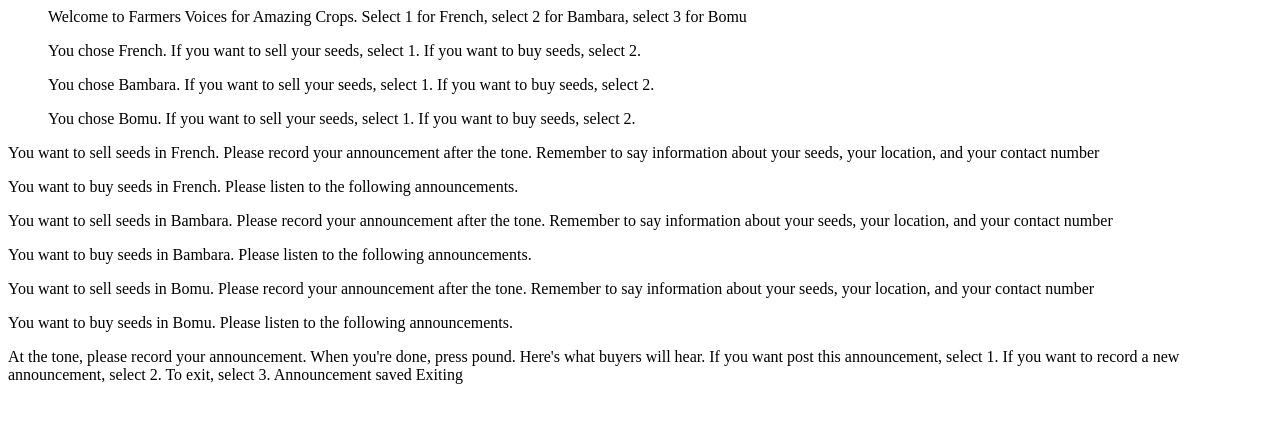
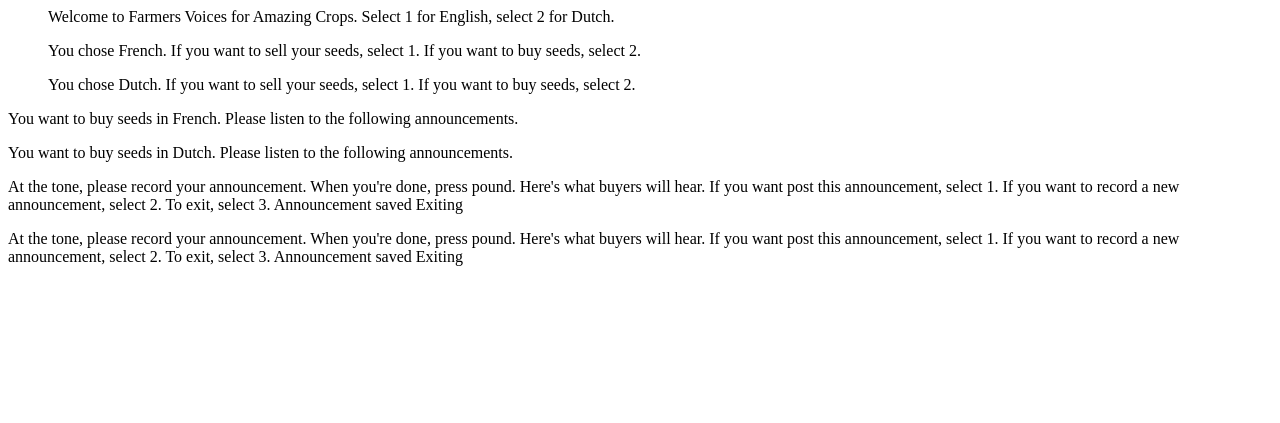
Before and after one commit to lkuffo/farmers-voice, a Flask app: template templates/main.html in a window 1280 px wide. Shown: the top 423 px of the page. Run offline with Flask 2, Linux system fonts and the light colour scheme; the template is opened without the code that fills it, so the values that code supplies are empty.

Commit message:
Separating languages

```diff
--- a/app.py
+++ b/app.py
@@ -22,9 +22,9 @@ def vxml():
     return response
 
 
-@app.route('/announcements/<filename>', methods=['GET'])
-def play_announcement(filename):
-    path_to_file = "./announcements/" + filename
+@app.route('/announcements/<lang>/<filename>', methods=['GET'])
+def play_announcement(lang, filename):
+    path_to_file = "./announcements/" + lang + '/' + filename
 
     return send_file(
         path_to_file,
@@ -32,12 +32,12 @@ def play_announcement(filename):
         as_attachment=False)
 
 
-@app.route('/play_announcements', methods=['GET'])
-def play_announcements():
+@app.route('/play_announcements/<lang>', methods=['GET'])
+def play_announcements(lang):
     file_endpoints = []
-    for file in os.listdir('./announcements'):
+    for file in os.listdir('./announcements/' + lang):
         if file.endswith('.wav'):
-            file_endpoints.append('/announcements/' + file)
+            file_endpoints.append('/announcements/' + lang + '/' + file)
     print(file_endpoints)
 
     template = render_template('play_announcements.html', announcements=file_endpoints)
@@ -46,8 +46,8 @@ def play_announcements():
     return response
 
 
-@app.route('/announcement', methods=['POST'])
-def upload_voice():
+@app.route('/announcement/<lang>', methods=['POST'])
+def upload_voice(lang):
     # check if the post request has the file part
     print(request)
     print(request.files)
@@ -55,7 +55,7 @@ def upload_voice():
         return 'not good', 500
     file = request.files['announcement']
     filename = secure_filename(file.filename)
-    file.save(os.path.join(app.config['UPLOAD_FOLDER'], filename))
+    file.save(os.path.join(app.config['UPLOAD_FOLDER'], lang, filename))
     template = render_template('announcement_saved.html')
     response = make_response(template)
     response.headers['Content-Type'] = 'application/xml'
--- a/templates/main.html
+++ b/templates/main.html
@@ -1,57 +1,64 @@
 <vxml version="2.1">
    <menu id="language" dtmf="true">
-      <prompt>Welcome to Farmers Voices for Amazing Crops. Select 1 for French, select 2 for Bambara, select 3 for Bomu</prompt>
+      <prompt>Welcome to Farmers Voices for Amazing Crops. Select 1 for English, select 2 for Dutch.</prompt>
       <choice next="#french" />
-      <choice next="#bambara" />
-      <choice next="#bomu" />
+      <choice next="#dutch" />
+<!--      <choice next="#bambara" />-->
+<!--      <choice next="#bomu" />-->
    </menu>
    <menu id="french" dtmf="true">
       <prompt>You chose French. If you want to sell your seeds, select 1. If you want to buy seeds, select 2.</prompt>
-      <choice next="#record_announcement" />
+      <choice next="#record_announcement_french" />
       <choice next="#french_buy" />
    </menu>
-   <menu id="bambara" dtmf="true">
-      <prompt>You chose Bambara. If you want to sell your seeds, select 1. If you want to buy seeds, select 2.</prompt>
-      <choice next="#bambara_sell" />
-      <choice next="#bambara_buy" />
+   <menu id="dutch" dtmf="true">
+      <prompt>You chose Dutch. If you want to sell your seeds, select 1. If you want to buy seeds, select 2.</prompt>
+      <choice next="#record_announcement_dutch" />
+      <choice next="#dutch_buy" />
    </menu>
-   <menu id="bomu" dtmf="true">
-      <prompt>You chose Bomu. If you want to sell your seeds, select 1. If you want to buy seeds, select 2.</prompt>
-      <choice next="#bomu_sell" />
-      <choice next="#bomu_buy" />
-   </menu>
-   <form id="french_sell">
-      <block>
-         <prompt>You want to sell seeds in French. Please record your announcement after the tone. Remember to say information about your seeds, your location, and your contact number</prompt>
-      </block>
-   </form>
+<!--   <menu id="bambara" dtmf="true">-->
+<!--      <prompt>You chose Bambara. If you want to sell your seeds, select 1. If you want to buy seeds, select 2.</prompt>-->
+<!--      <choice next="#bambara_sell" />-->
+<!--      <choice next="#bambara_buy" />-->
+<!--   </menu>-->
+<!--   <menu id="bomu" dtmf="true">-->
+<!--      <prompt>You chose Bomu. If you want to sell your seeds, select 1. If you want to buy seeds, select 2.</prompt>-->
+<!--      <choice next="#bomu_sell" />-->
+<!--      <choice next="#bomu_buy" />-->
+<!--   </menu>-->
    <form id="french_buy">
       <block>
          <prompt>You want to buy seeds in French. Please listen to the following announcements.</prompt>
-         <submit next="/play_announcements" method="get"/>
+         <submit next="/play_announcements/lang1" method="get"/>
       </block>
    </form>
-   <form id="bambara_sell">
+   <form id="dutch_buy">
       <block>
-         <prompt>You want to sell seeds in Bambara. Please record your announcement after the tone. Remember to say information about your seeds, your location, and your contact number</prompt>
+         <prompt>You want to buy seeds in Dutch. Please listen to the following announcements.</prompt>
+         <submit next="/play_announcements/lang2" method="get"/>
       </block>
    </form>
-   <form id="bambara_buy">
-      <block>
-         <prompt>You want to buy seeds in Bambara. Please listen to the following announcements.</prompt>
-      </block>
-   </form>
-   <form id="bomu_sell">
-      <block>
-         <prompt>You want to sell seeds in Bomu. Please record your announcement after the tone. Remember to say information about your seeds, your location, and your contact number</prompt>
-      </block>
-   </form>
-   <form id="bomu_buy">
-      <block>
-         <prompt>You want to buy seeds in Bomu. Please listen to the following announcements.</prompt>
-      </block>
-   </form>
-   <form id="record_announcement">
+<!--   <form id="bambara_sell">-->
+<!--      <block>-->
+<!--         <prompt>You want to sell seeds in Bambara. Please record your announcement after the tone. Remember to say information about your seeds, your location, and your contact number</prompt>-->
+<!--      </block>-->
+<!--   </form>-->
+<!--   <form id="bambara_buy">-->
+<!--      <block>-->
+<!--         <prompt>You want to buy seeds in Bambara. Please listen to the following announcements.</prompt>-->
+<!--      </block>-->
+<!--   </form>-->
+<!--   <form id="bomu_sell">-->
+<!--      <block>-->
+<!--         <prompt>You want to sell seeds in Bomu. Please record your announcement after the tone. Remember to say information about your seeds, your location, and your contact number</prompt>-->
+<!--      </block>-->
+<!--   </form>-->
+<!--   <form id="bomu_buy">-->
+<!--      <block>-->
+<!--         <prompt>You want to buy seeds in Bomu. Please listen to the following announcements.</prompt>-->
+<!--      </block>-->
+<!--   </form>-->
+   <form id="record_announcement_french">
       <!--  the resulting recording is stored in the variable announcement
         you may only submit it to the server via the named variable  -->
       <record name="announcement" maxtime="60s" dtmfterm="true" beep="true" finalsilence="10s">
@@ -72,7 +79,42 @@
          <prompt>If you want post this announcement, select 1. If you want to record a new announcement, select 2. To exit, select 3.</prompt>
          <filled>
             <if cond="saveopt == 1">
-                  <submit next="/announcement" method="post" namelist="announcement" enctype="multipart/form-data" />
+                  <submit next="/announcement/lang1" method="post" namelist="announcement" enctype="multipart/form-data" />
+                  <clear namelist="pin"/>
+                  <prompt> Announcement saved </prompt>
+               <elseif cond="saveopt == 2"/>
+                  <clear namelist="pin"/>
+                  <goto next="#record_announcement" />
+               <else/>
+                  <prompt> Exiting </prompt>
+            </if>
+          </filled>
+      </field>
+   </form>
+
+
+   <form id="record_announcement_dutch">
+      <!--  the resulting recording is stored in the variable announcement
+        you may only submit it to the server via the named variable  -->
+      <record name="announcement" maxtime="60s" dtmfterm="true" beep="true" finalsilence="10s">
+         <prompt>At the tone, please record your announcement. When you're done, press pound.</prompt>
+         <filled>
+            <log expr="announcement$.duration" />
+            <log expr="announcement$.termchar" />
+            <log expr="announcement$.size" />
+            <prompt>
+               Here's what buyers will hear.
+               <break size="small" />
+               <audio expr="announcement" />
+            </prompt>
+         </filled>
+      </record>
+
+      <field name="saveopt" type="digits?length=1">
+         <prompt>If you want post this announcement, select 1. If you want to record a new announcement, select 2. To exit, select 3.</prompt>
+         <filled>
+            <if cond="saveopt == 1">
+                  <submit next="/announcement/lang2" method="post" namelist="announcement" enctype="multipart/form-data" />
                   <clear namelist="pin"/>
                   <prompt> Announcement saved </prompt>
                <elseif cond="saveopt == 2"/>
```
Also changed, not shown: 4 other files.
